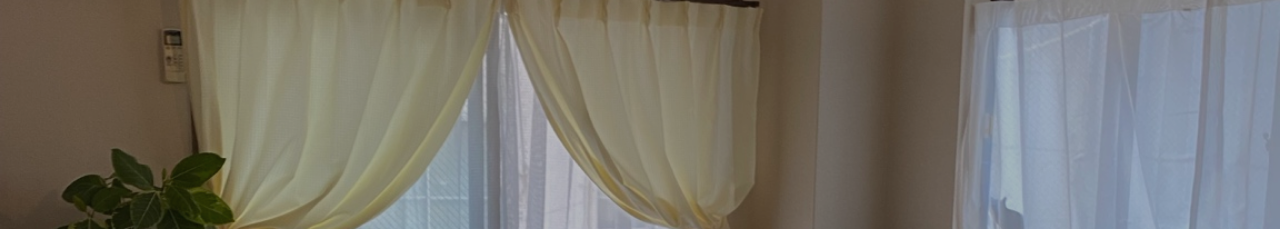
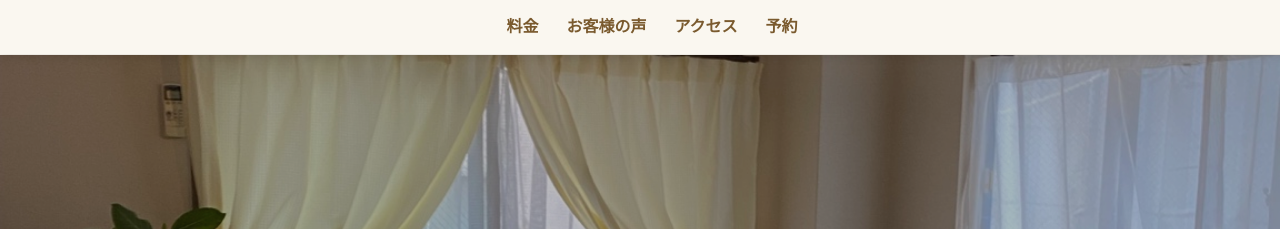
Before and after one commit to kanaechanko/chat-noir, a plain HTML site: page index.html in a window 1280 px wide. Shown: the top 229 px of the page. Drawn offline with Linux system fonts and the light colour scheme.

Commit message:
Update index.html

```diff
--- a/index.html
+++ b/index.html
@@ -5,7 +5,24 @@
 <meta name="viewport" content="width=device-width, initial-scale=1.0">
 <title>占いサロン Chat Noir</title>
 <style>
-body{margin:0;font-family:"Yu Mincho","Hiragino Mincho ProN",serif;background:#faf7f0;color:#333;line-height:1.9}
+.nav{
+position:fixed;
+top:0;
+left:0;
+width:100%;
+background:rgba(250,247,240,.95);
+z-index:999;
+padding:12px;
+text-align:center;
+box-shadow:0 2px 10px rgba(0,0,0,.1);
+}
+.nav a{
+margin:0 12px;
+color:#7a5a2e;
+text-decoration:none;
+font-weight:bold;
+}
+body{padding-top:55px;}body{margin:0;font-family:"Yu Mincho","Hiragino Mincho ProN",serif;background:#faf7f0;color:#333;line-height:1.9}
 .hero{position:relative;text-align:center;background:#111}
 .hero img{width:100%;height:90vh;object-fit:cover;opacity:.72}
 .hero-text{position:absolute;top:50%;left:50%;transform:translate(-50%,-50%);color:white;text-shadow:0 3px 10px #000;width:90%}
@@ -20,8 +37,12 @@ footer{text-align:center;background:#7a5a2e;color:white;padding:40px}
 </style>
 </head>
 <body>
-
-<div class="hero">
+<div class="nav">
+<a href="#menu">料金</a>
+<a href="#voice">お客様の声</a>
+<a href="#access">アクセス</a>
+<a href="#contact">予約</a>
+</div><div class="hero">
 <img src="salon.jpg" alt="占いサロン Chat Noir">
 <div class="hero-text">
 <h1>占いサロン Chat Noir</h1>
```
